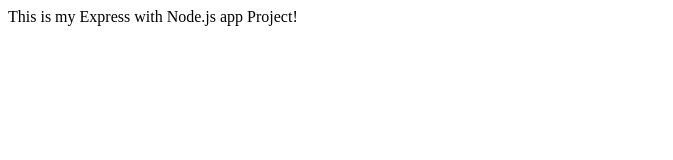
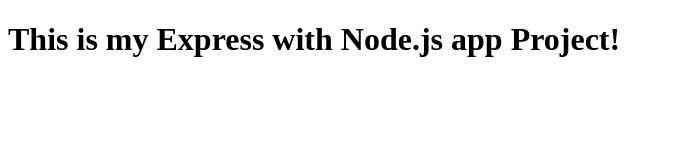
Before and after one commit to dkwkuk/demo_express_node, a plain HTML site: page public/index.html in a window 1280 px wide. Shown: the whole page, without its empty margins (0-673 px from the left). Drawn offline with Linux system fonts and the light colour scheme.

Commit message:
Changed index.html

```diff
--- a/public/index.html
+++ b/public/index.html
@@ -7,6 +7,6 @@
         <title>Express with Node.js Project</title>
     </head>
     <body>
-        This is my Express with Node.js app Project!
+        <h1>This is my Express with Node.js app Project!</h1>
     </body>
 </html>
```
